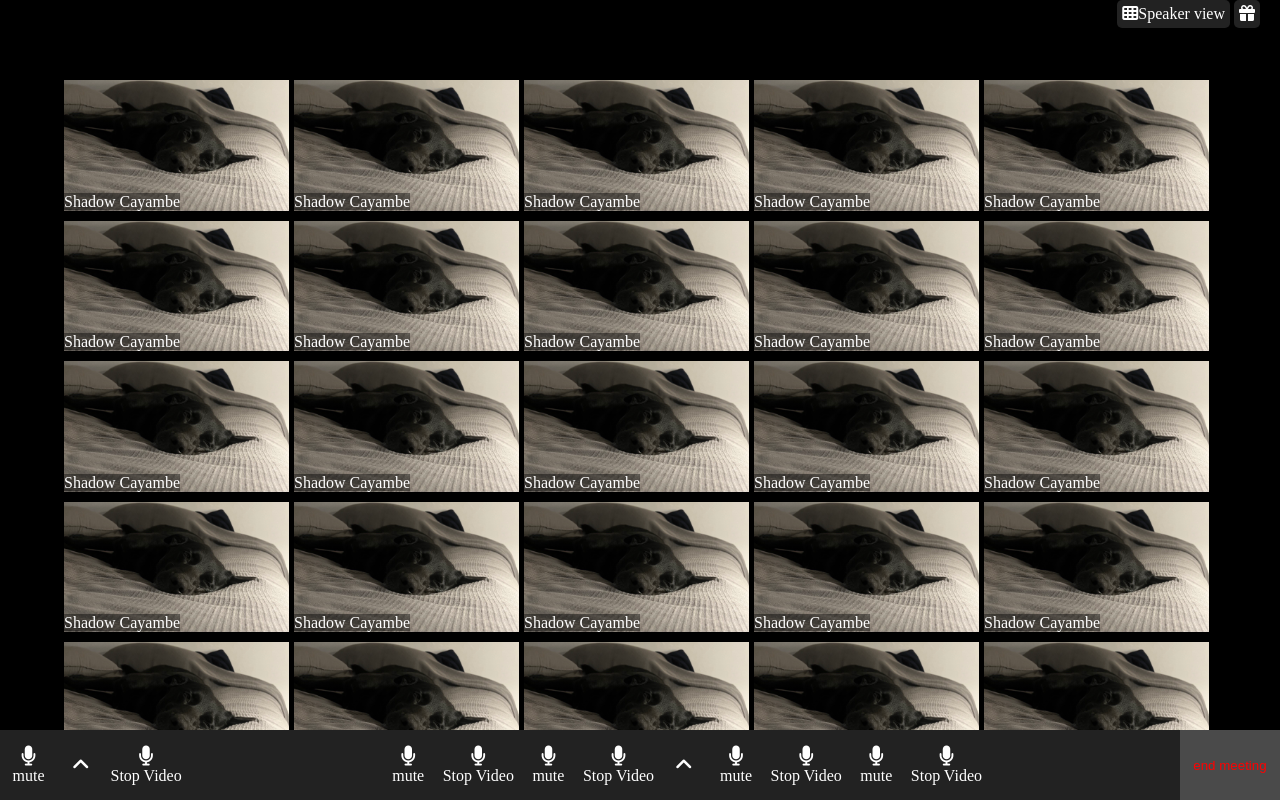
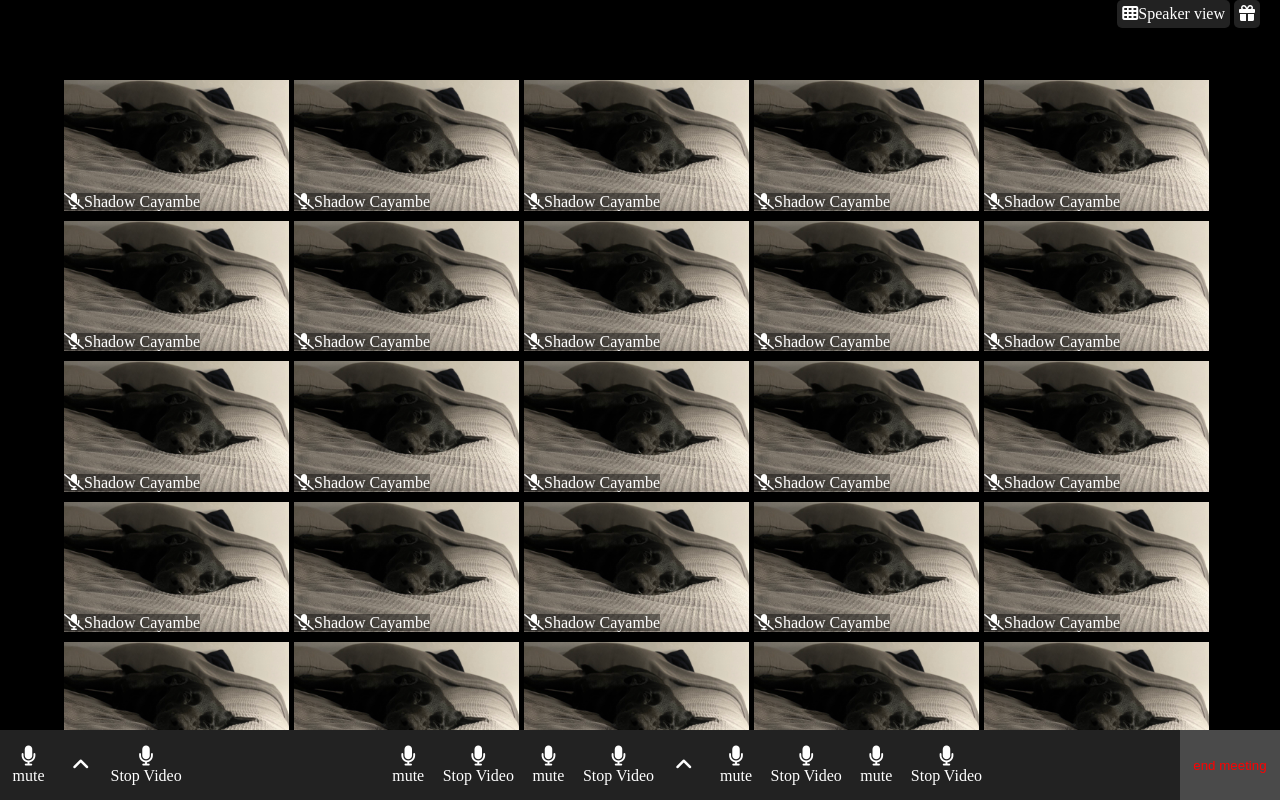
Before and after one commit to Cayandres/html-css-zoom, a plain HTML site: page index.html in a window 1280 px wide. Drawn offline with Linux system fonts and the light colour scheme.

Commit message:
[fine-esercizio-definitivo]

```diff
--- a/index.html
+++ b/index.html
@@ -25,7 +25,7 @@
         <div class="card relative">
           <img src="img/shadow.jpg" alt="Shadow">
           <div class="badge">
-            <span>Shadow Cayambe</span>
+            <span><i class="fa-solid fa-microphone-slash"></i>Shadow Cayambe</span>
           </div>
         </div>
       </section>
@@ -34,7 +34,7 @@
         <div class="card relative">
           <img src="img/shadow.jpg" alt="Shadow">
           <div class="badge">
-            <span>Shadow Cayambe</span>
+            <span><i class="fa-solid fa-microphone-slash"></i>Shadow Cayambe</span>
           </div>
         </div>
       </section>
@@ -43,7 +43,7 @@
         <div class="card relative">
           <img src="img/shadow.jpg" alt="Shadow">
           <div class="badge">
-            <span>Shadow Cayambe</span>
+            <span><i class="fa-solid fa-microphone-slash"></i>Shadow Cayambe</span>
           </div>
         </div>
       </section>
@@ -52,7 +52,7 @@
         <div class="card relative">
           <img src="img/shadow.jpg" alt="Shadow">
           <div class="badge">
-            <span>Shadow Cayambe</span>
+            <span><i class="fa-solid fa-microphone-slash"></i>Shadow Cayambe</span>
           </div>
         </div>
       </section>
@@ -61,7 +61,7 @@
         <div class="card relative">
           <img src="img/shadow.jpg" alt="Shadow">
           <div class="badge">
-            <span>Shadow Cayambe</span>
+            <span><i class="fa-solid fa-microphone-slash"></i>Shadow Cayambe</span>
           </div>
         </div>
       </section>
@@ -70,15 +70,7 @@
         <div class="card relative">
           <img src="img/shadow.jpg" alt="Shadow">
           <div class="badge">
-            <span>Shadow Cayambe</span>
-          </div>
-        </div>
-      </section>
-      <section>
-        <div class="card relative">
-          <img src="img/shadow.jpg" alt="Shadow">
-          <div class="badge">
-            <span>Shadow Cayambe</span>
+            <span><i class="fa-solid fa-microphone-slash"></i>Shadow Cayambe</span>
           </div>
         </div>
       </section>
@@ -87,7 +79,7 @@
         <div class="card relative">
           <img src="img/shadow.jpg" alt="Shadow">
           <div class="badge">
-            <span>Shadow Cayambe</span>
+            <span><i class="fa-solid fa-microphone-slash"></i>Shadow Cayambe</span>
           </div>
         </div>
       </section>
@@ -96,7 +88,7 @@
         <div class="card relative">
           <img src="img/shadow.jpg" alt="Shadow">
           <div class="badge">
-            <span>Shadow Cayambe</span>
+            <span><i class="fa-solid fa-microphone-slash"></i>Shadow Cayambe</span>
           </div>
         </div>
       </section>
@@ -105,7 +97,7 @@
         <div class="card relative">
           <img src="img/shadow.jpg" alt="Shadow">
           <div class="badge">
-            <span>Shadow Cayambe</span>
+            <span><i class="fa-solid fa-microphone-slash"></i>Shadow Cayambe</span>
           </div>
         </div>
       </section>
@@ -114,7 +106,7 @@
         <div class="card relative">
           <img src="img/shadow.jpg" alt="Shadow">
           <div class="badge">
-            <span>Shadow Cayambe</span>
+            <span><i class="fa-solid fa-microphone-slash"></i>Shadow Cayambe</span>
           </div>
         </div>
       </section>
@@ -123,15 +115,7 @@
         <div class="card relative">
           <img src="img/shadow.jpg" alt="Shadow">
           <div class="badge">
-            <span>Shadow Cayambe</span>
-          </div>
-        </div>
-      </section>
-      <section>
-        <div class="card relative">
-          <img src="img/shadow.jpg" alt="Shadow">
-          <div class="badge">
-            <span>Shadow Cayambe</span>
+            <span><i class="fa-solid fa-microphone-slash"></i>Shadow Cayambe</span>
           </div>
         </div>
       </section>
@@ -140,7 +124,7 @@
         <div class="card relative">
           <img src="img/shadow.jpg" alt="Shadow">
           <div class="badge">
-            <span>Shadow Cayambe</span>
+            <span><i class="fa-solid fa-microphone-slash"></i>Shadow Cayambe</span>
           </div>
         </div>
       </section>
@@ -149,7 +133,7 @@
         <div class="card relative">
           <img src="img/shadow.jpg" alt="Shadow">
           <div class="badge">
-            <span>Shadow Cayambe</span>
+            <span><i class="fa-solid fa-microphone-slash"></i>Shadow Cayambe</span>
           </div>
         </div>
       </section>
@@ -158,7 +142,7 @@
         <div class="card relative">
           <img src="img/shadow.jpg" alt="Shadow">
           <div class="badge">
-            <span>Shadow Cayambe</span>
+            <span><i class="fa-solid fa-microphone-slash"></i>Shadow Cayambe</span>
           </div>
         </div>
       </section>
@@ -167,7 +151,7 @@
         <div class="card relative">
           <img src="img/shadow.jpg" alt="Shadow">
           <div class="badge">
-            <span>Shadow Cayambe</span>
+            <span><i class="fa-solid fa-microphone-slash"></i>Shadow Cayambe</span>
           </div>
         </div>
       </section>
@@ -176,15 +160,7 @@
         <div class="card relative">
           <img src="img/shadow.jpg" alt="Shadow">
           <div class="badge">
-            <span>Shadow Cayambe</span>
-          </div>
-        </div>
-      </section>
-      <section>
-        <div class="card relative">
-          <img src="img/shadow.jpg" alt="Shadow">
-          <div class="badge">
-            <span>Shadow Cayambe</span>
+            <span><i class="fa-solid fa-microphone-slash"></i>Shadow Cayambe</span>
           </div>
         </div>
       </section>
@@ -193,7 +169,7 @@
         <div class="card relative">
           <img src="img/shadow.jpg" alt="Shadow">
           <div class="badge">
-            <span>Shadow Cayambe</span>
+            <span><i class="fa-solid fa-microphone-slash"></i>Shadow Cayambe</span>
           </div>
         </div>
       </section>
@@ -202,7 +178,7 @@
         <div class="card relative">
           <img src="img/shadow.jpg" alt="Shadow">
           <div class="badge">
-            <span>Shadow Cayambe</span>
+            <span><i class="fa-solid fa-microphone-slash"></i>Shadow Cayambe</span>
           </div>
         </div>
       </section>
@@ -211,7 +187,7 @@
         <div class="card relative">
           <img src="img/shadow.jpg" alt="Shadow">
           <div class="badge">
-            <span>Shadow Cayambe</span>
+            <span><i class="fa-solid fa-microphone-slash"></i>Shadow Cayambe</span>
           </div>
         </div>
       </section>
@@ -220,7 +196,7 @@
         <div class="card relative">
           <img src="img/shadow.jpg" alt="Shadow">
           <div class="badge">
-            <span>Shadow Cayambe</span>
+            <span><i class="fa-solid fa-microphone-slash"></i>Shadow Cayambe</span>
           </div>
         </div>
       </section>
@@ -229,7 +205,7 @@
         <div class="card relative">
           <img src="img/shadow.jpg" alt="Shadow">
           <div class="badge">
-            <span>Shadow Cayambe</span>
+            <span><i class="fa-solid fa-microphone-slash"></i>Shadow Cayambe</span>
           </div>
         </div>
       </section>
@@ -238,7 +214,7 @@
         <div class="card relative">
           <img src="img/shadow.jpg" alt="Shadow">
           <div class="badge">
-            <span>Shadow Cayambe</span>
+            <span><i class="fa-solid fa-microphone-slash"></i>Shadow Cayambe</span>
           </div>
         </div>
       </section>
@@ -247,7 +223,7 @@
         <div class="card relative">
           <img src="img/shadow.jpg" alt="Shadow">
           <div class="badge">
-            <span>Shadow Cayambe</span>
+            <span><i class="fa-solid fa-microphone-slash"></i>Shadow Cayambe</span>
           </div>
         </div>
       </section>
@@ -256,7 +232,7 @@
         <div class="card relative">
           <img src="img/shadow.jpg" alt="Shadow">
           <div class="badge">
-            <span>Shadow Cayambe</span>
+            <span><i class="fa-solid fa-microphone-slash"></i>Shadow Cayambe</span>
           </div>
         </div>
       </section>
@@ -265,29 +241,10 @@
         <div class="card relative">
           <img src="img/shadow.jpg" alt="Shadow">
           <div class="badge">
-            <span>Shadow Cayambe</span>
+            <span><i class="fa-solid fa-microphone-slash"></i>Shadow Cayambe</span>
           </div>
         </div>
       </section>
-
-      <section>
-        <div class="card relative">
-          <img src="img/shadow.jpg" alt="Shadow">
-          <div class="badge">
-            <span>Shadow Cayambe</span>
-          </div>
-        </div>
-      </section>
-
-      <section>
-        <div class="card relative">
-          <img src="img/shadow.jpg" alt="Shadow">
-          <div class="badge">
-            <span>Shadow Cayambe</span>
-          </div>
-        </div>
-      </section>
-
 
     </div>
 
```
